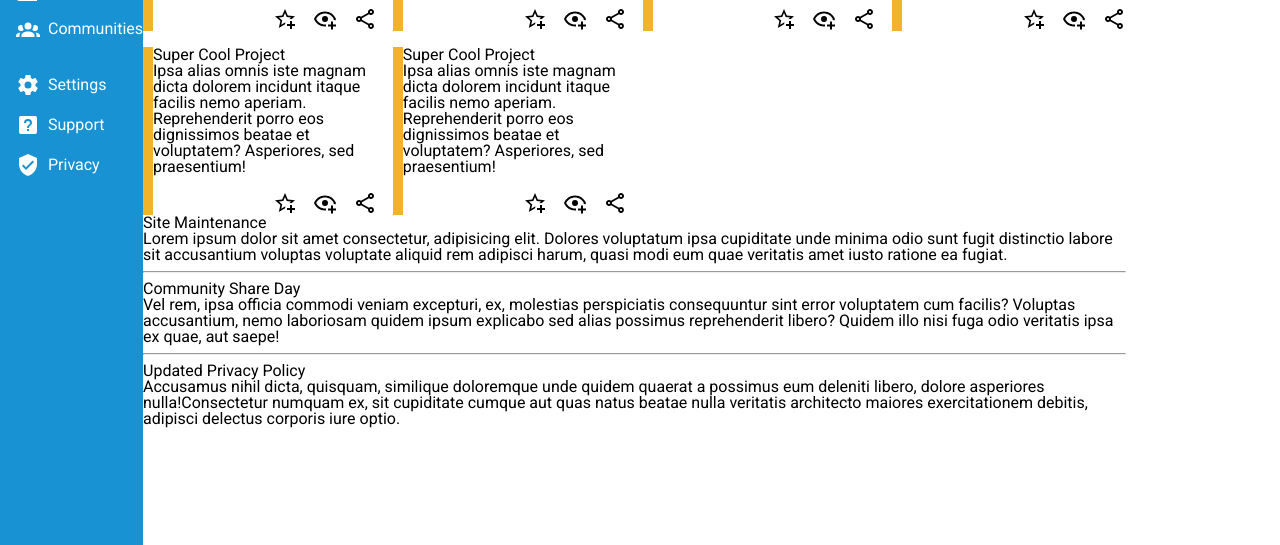
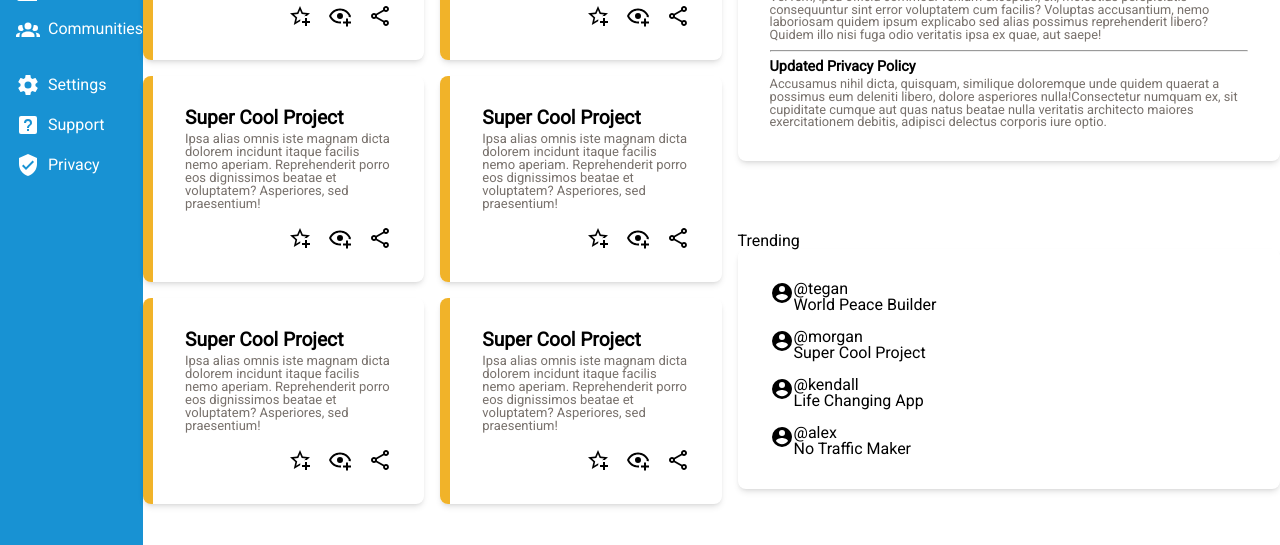
Before and after one commit to salvillalon45/theOdinProject-AdminDashboard, a plain HTML site: page index.html in a window 1280 px wide. Shown: the part 255-800 px from the top of the page. Drawn offline with Linux system fonts and the light colour scheme.

Commit message:
layout of all elements now need to put css styling

```diff
--- a/assets/stylesheets/index.css
+++ b/assets/stylesheets/index.css
@@ -3,7 +3,10 @@
 :root {
 	--blue: #1892d3;
 	--yellow: #f1b329;
-	--grey: #e1e8f0;
+	--grey: #e2e8f0;
+	--grey-1: #fafaf9;
+	--grey-text: #78716c;
+	--shadow: 0 4px 6px -1px rgb(0 0 0 / 0.1), 0 2px 4px -2px rgb(0 0 0 / 0.1);
 }
 
 /* Layout of Pages */
@@ -39,20 +42,15 @@ dfn {
 .wrapper {
 	display: grid;
 	grid-template-areas:
-		'sidebar header header header'
+		/* 'sidebar header header header'
 		'sidebar projects projects announcements'
 		'sidebar projects projects announcements'
 		'sidebar projects projects trending'
-		'sidebar projects projects trending';
+		'sidebar projects projects trending'; */
+		'sidebar header header'
+		'sidebar content content'
+		'sidebar content content';
 	height: 100vh;
-}
-
-.announcements {
-	grid-area: announcements;
-}
-
-.trending {
-	grid-area: trending;
 }
 
 /* Header */
@@ -117,6 +115,20 @@ header {
 	gap: 0.5rem;
 }
 
+/* Articles Wrapper */
+/* -------------------------------------- */
+/* This is needed to make everything inside main grid items */
+main {
+	/* display: contents; */
+	grid-area: content;
+	/* background-color: var(--grey); */
+	display: grid;
+	grid-template-areas:
+		'projects announcements'
+		'projects trending';
+	gap: 1rem;
+}
+
 /* Article - Your Projects */
 /* -------------------------------------- */
 .projects {
@@ -141,3 +153,54 @@ header {
 	display: flex;
 	gap: 1rem;
 }
+
+.project-info p:first-child {
+	font-size: 1.2rem;
+	margin-bottom: 0.25em;
+	font-weight: 700;
+}
+
+.project-info p:last-child {
+	color: var(--grey-text);
+	font-size: small;
+}
+
+/* Article - Announcements */
+/* -------------------------------------- */
+.announcements {
+	grid-area: announcements;
+}
+
+.announcements div p:first-child {
+	font-size: 0.9rem;
+	margin-bottom: 0.25em;
+	font-weight: 700;
+}
+
+.announcements div p:last-child {
+	color: var(--grey-text);
+	font-size: 0.8rem;
+}
+
+/* Article - Trending */
+/* -------------------------------------- */
+.trending {
+	grid-area: trending;
+}
+
+.trending > section {
+	display: grid;
+	gap: 1rem;
+}
+
+.trending-container > div {
+	display: grid;
+	grid-template-columns: min-content auto;
+}
+
+.card {
+	background-color: var(--gray-1);
+	padding: 2rem;
+	border-radius: 0.5rem;
+	box-shadow: var(--shadow);
+}
--- a/index.html
+++ b/index.html
@@ -25,20 +25,14 @@
 
 					<div class="user-account-container">
 						<img src="assets/images/bell.svg" alt="Bell" />
-						<img
-							src="assets/images/account-circle.svg"
-							alt="Avatar"
-						/>
+						<img src="assets/images/avatar.svg" alt="Avatar" />
 						<p>Morgan Oakley</p>
 					</div>
 				</div>
 
 				<div class="row-2">
 					<div class="user-info-container">
-						<img
-							src="assets/images/account-circle.svg"
-							alt="Avatar"
-						/>
+						<img src="assets/images/avatar.svg" alt="Avatar" />
 						<div>
 							<p>Hi There</p>
 							<p>Morgan Oakley</p>
@@ -261,7 +255,8 @@
 				</article>
 
 				<article class="announcements">
-					<section aria-label="List of Announcements">
+					<h2>Announcements</h2>
+					<section class="card" aria-label="List of Announcements">
 						<div>
 							<p>Site Maintenance</p>
 							<p>
@@ -305,7 +300,63 @@
 						</div>
 					</section>
 				</article>
-				<article class="trending"></article>
+
+				<article class="trending">
+					<h2>Trending</h2>
+					<section class="card" aria-label="List of Trending Users">
+						<div class="trending-container">
+							<div>
+								<img
+									src="assets/images/avatar.svg"
+									alt="Trending User"
+								/>
+								<div>
+									<p>@tegan</p>
+									<p>World Peace Builder</p>
+								</div>
+							</div>
+						</div>
+
+						<div class="trending-container">
+							<div>
+								<img
+									src="assets/images/avatar.svg"
+									alt="Trending User"
+								/>
+								<div>
+									<p>@morgan</p>
+									<p>Super Cool Project</p>
+								</div>
+							</div>
+						</div>
+
+						<div class="trending-container">
+							<div>
+								<img
+									src="assets/images/avatar.svg"
+									alt="Trending User"
+								/>
+								<div>
+									<p>@kendall</p>
+									<p>Life Changing App</p>
+								</div>
+							</div>
+						</div>
+
+						<div class="trending-container">
+							<div>
+								<img
+									src="assets/images/avatar.svg"
+									alt="Trending User"
+								/>
+								<div>
+									<p>@alex</p>
+									<p>No Traffic Maker</p>
+								</div>
+							</div>
+						</div>
+					</section>
+				</article>
 			</main>
 		</div>
 	</body>
```
Also changed, not shown: assets/images/avatar.svg (renamed from assets/images/account-circle.svg).
